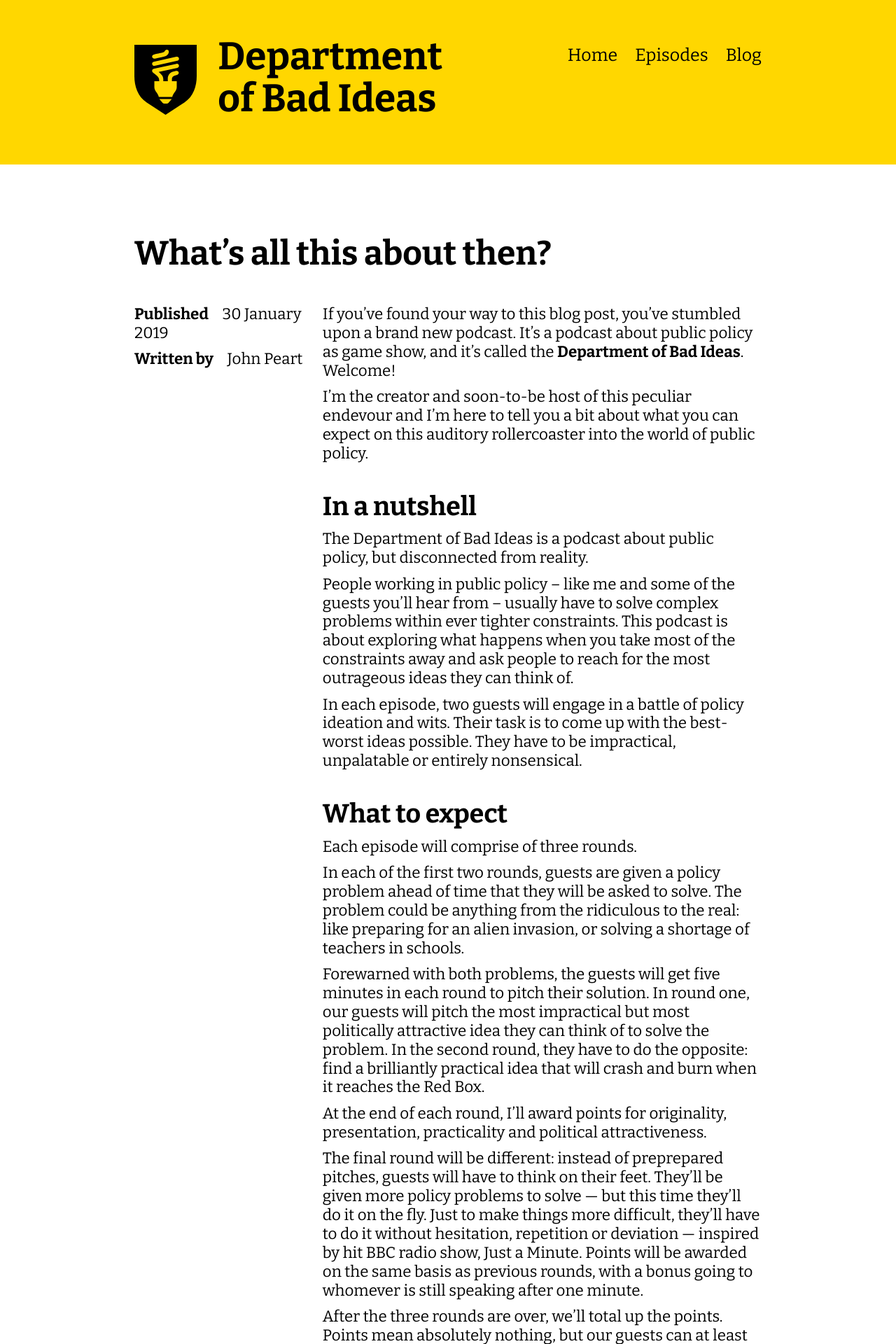
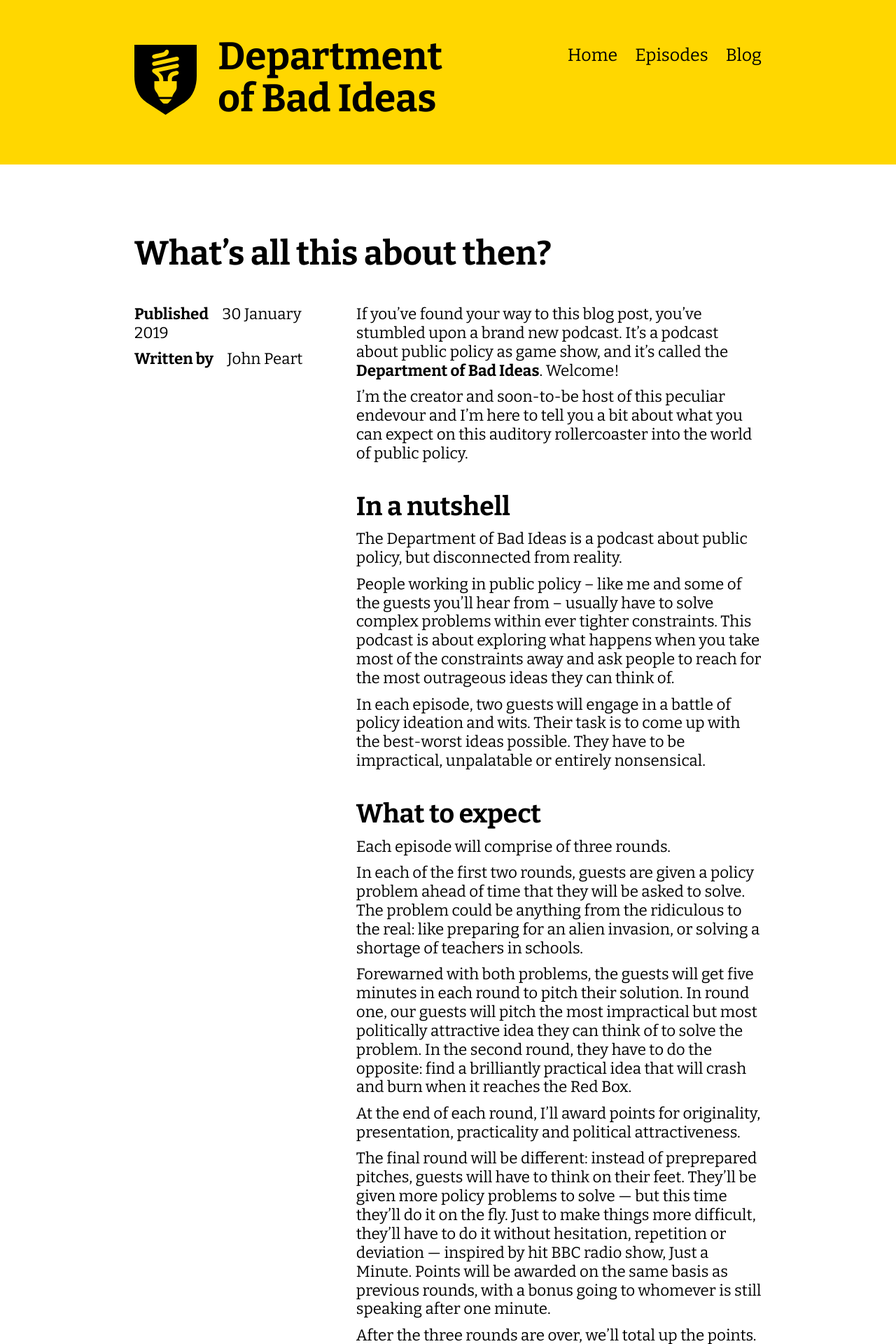
Before and after one commit to johnpeart/dept-of-bad-ideas, a Jekyll site: the page built from _posts/2019-01-30-introducing-department-of-bad-ideas.md, in a window 1280 px wide. Shown: the top 1920 px of the page at 70% size. Built offline with Jekyll 4.4.1, drawn with Linux system fonts in a browser that asks for light colours.

Commit message:
Narrow page width

```diff
--- a/_sass/_post.scss
+++ b/_sass/_post.scss
@@ -72,10 +72,12 @@ section#post--content {
 
 		@include tablet-landscape {
 			width: 				60%;
+			padding-left: 		3rem;
 		}
 
 		@include desktop {
 			width: 				70%;
+			padding-left: 		3rem;
 		}
 
 
```
